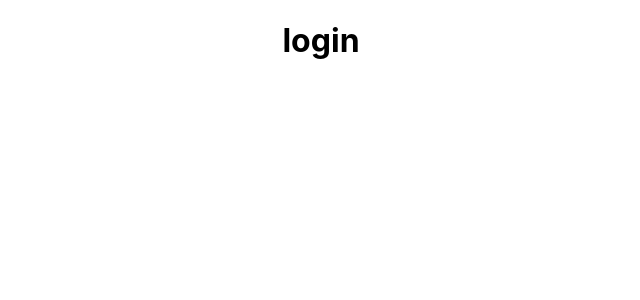
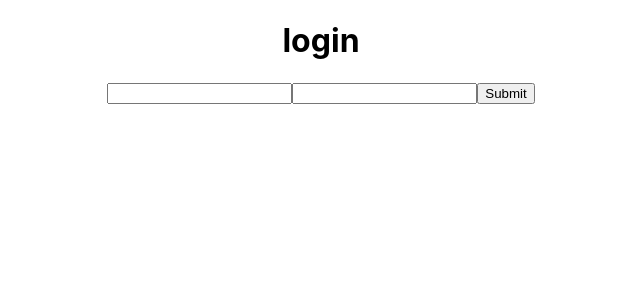
Before and after one commit to vivek9142/docsapp, a React (Create React App) app: page /login in a window 1280 px wide. Shown: the top 300 px of the page, without its empty margins (319-959 px from the left). Built offline with nearby package versions, Linux system fonts and the light colour scheme.

Commit message:
added login functionality

```diff
--- a/src/pages/Login/Login.page.jsx
+++ b/src/pages/Login/Login.page.jsx
@@ -1,7 +1,28 @@
+import { Formik,Form } from "formik";
+import InputField from "../../components/InputField/InputField.component";
+import Button from "../../components/Button/Button.component";
+import { userLogin} from "../../redux/actionCreators/userActionCr";
+import { useDispatch } from "react-redux";
+
 const Login = (props)=> {
-  return (
-    <h1>login</h1>
-  );
+    const dispatch = useDispatch();
+    return (
+      <>
+      <h1>login</h1>
+      <Formik initialValues={{
+        email:'',
+        password:''
+      }} onSubmit={val => dispatch(userLogin(val))}>
+        {formik => (
+          <Form>
+            <InputField type='email' name='email'/>
+            <InputField type='password' name='password'/>
+            <Button type='submit'>Submit</Button>
+          </Form>
+        )}
+      </Formik>
+      </>
+    );
 
 }
 
```
